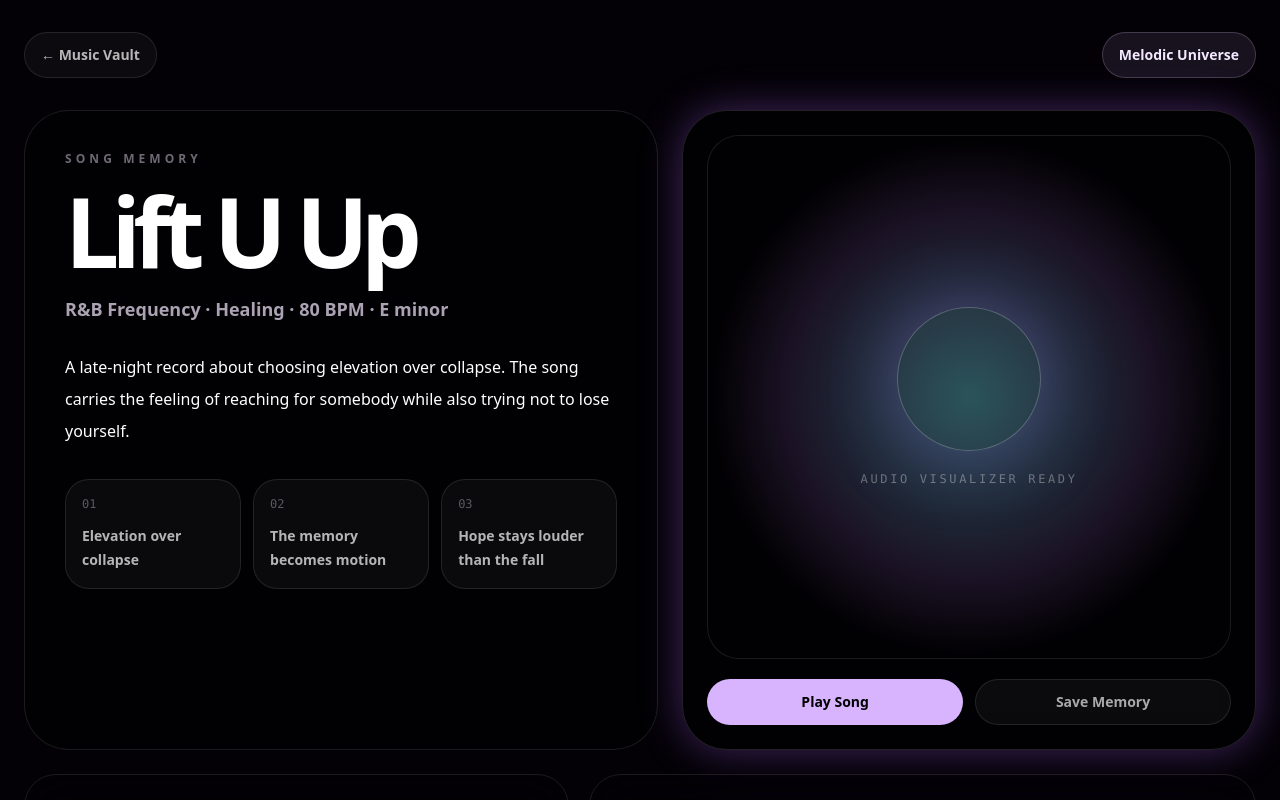
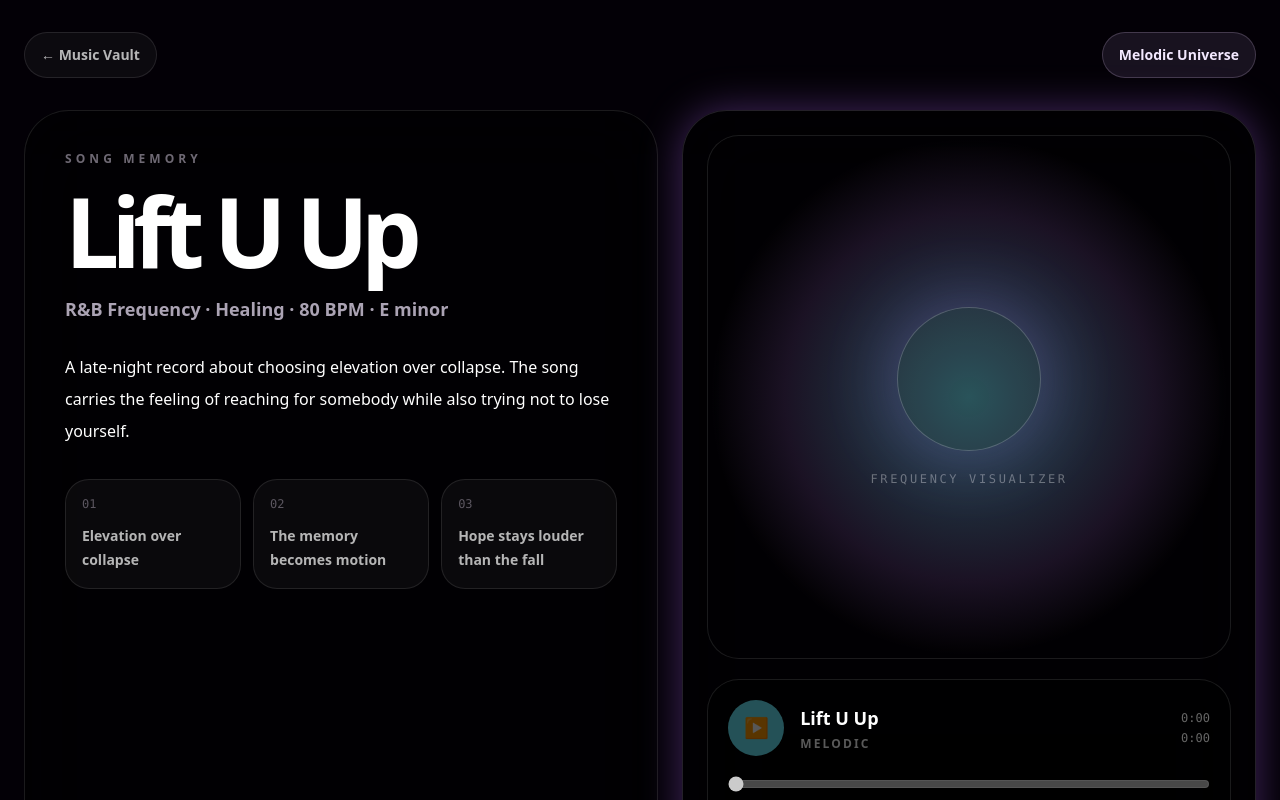
Before and after one commit to thatsmelodic/harmonic-os, a Next.js app: page /worlds/melodic/songs/lift-u-up in a window 1280 px wide. Shown: the top 800 px of the page. Built offline with nearby package versions, Linux system fonts and the light colour scheme.

Commit message:
Connect song pages to Melodic audio player

```diff
--- a/app/worlds/melodic/songs/[slug]/page.tsx
+++ b/app/worlds/melodic/songs/[slug]/page.tsx
@@ -1,12 +1,13 @@
 import Link from 'next/link';
 import { notFound } from 'next/navigation';
+import { MelodicAudioPlayer } from '@/components/worlds/MelodicAudioPlayer';
 
 const songs = {
-  'lift-u-up': { title: 'Lift U Up', type: 'R&B Frequency', mood: 'Healing', bpm: 80, key: 'E minor', story: 'A late-night record about choosing elevation over collapse. The song carries the feeling of reaching for somebody while also trying not to lose yourself.', colors: ['#67e8f9','#c084fc','#fef3c7'], dna: [['Healing',88],['Hope',82],['Pain',61],['Love',74]], lines: ['Elevation over collapse','The memory becomes motion','Hope stays louder than the fall'] },
-  'better-luck-nxt-time': { title: 'Better Luck Nxt Time', type: 'R&B Frequency', mood: 'Distance', bpm: 76, key: 'C# minor', story: 'A reflection on timing, closure, and what could not be forced. It lives between acceptance and the part of you that still wonders what would have happened.', colors: ['#312e81','#7c3aed','#f0abfc'], dna: [['Distance',91],['Reflection',86],['Love',68],['Closure',59]], lines: ['Timing became the villain','Distance kept the receipts','Closure never sounded final'] },
-  'save-the-apology': { title: 'Save The Apology', type: 'R&B Frequency', mood: 'Confession', bpm: 82, key: 'A minor', story: 'An apology that arrives after the damage already became memory. The record sits in the tension between accountability and realizing some doors stay closed.', colors: ['#d8b4fe','#fda4af','#18181b'], dna: [['Regret',92],['Confession',89],['Love',63],['Anger',51]], lines: ['The apology came after the echo','Truth arrived late','Some doors remember the slam'] },
-  'barkin-n-bitin': { title: 'Barkin N Bitin', type: 'Trap Frequency', mood: 'Pressure', bpm: 170, key: 'F minor', story: 'Aggression, confidence, and motion translated into rhythm. This frequency is built to feel like pressure entering the room before the first line lands.', colors: ['#ef4444','#f97316','#111827'], dna: [['Pressure',95],['Confidence',90],['Rage',77],['Motion',84]], lines: ['Pressure got a pulse','Confidence became armor','Every bar lands forward'] },
-  'big-guapo': { title: 'Big Guapo', type: 'Trap Frequency', mood: 'Motion', bpm: 146, key: 'G minor', story: 'A flex record built around momentum, presence, and hunger. It captures the feeling of moving like the destination already belongs to you.', colors: ['#22d3ee','#8b5cf6','#020617'], dna: [['Motion',94],['Hunger',88],['Confidence',86],['Victory',72]], lines: ['Momentum became identity','Presence arrived first','The destination felt familiar'] },
+  'lift-u-up': { title: 'Lift U Up', type: 'R&B Frequency', mood: 'Healing', bpm: 80, key: 'E minor', audioUrl: null, story: 'A late-night record about choosing elevation over collapse. The song carries the feeling of reaching for somebody while also trying not to lose yourself.', colors: ['#67e8f9','#c084fc','#fef3c7'], dna: [['Healing',88],['Hope',82],['Pain',61],['Love',74]], lines: ['Elevation over collapse','The memory becomes motion','Hope stays louder than the fall'] },
+  'better-luck-nxt-time': { title: 'Better Luck Nxt Time', type: 'R&B Frequency', mood: 'Distance', bpm: 76, key: 'C# minor', audioUrl: null, story: 'A reflection on timing, closure, and what could not be forced. It lives between acceptance and the part of you that still wonders what would have happened.', colors: ['#312e81','#7c3aed','#f0abfc'], dna: [['Distance',91],['Reflection',86],['Love',68],['Closure',59]], lines: ['Timing became the villain','Distance kept the receipts','Closure never sounded final'] },
+  'save-the-apology': { title: 'Save The Apology', type: 'R&B Frequency', mood: 'Confession', bpm: 82, key: 'A minor', audioUrl: null, story: 'An apology that arrives after the damage already became memory. The record sits in the tension between accountability and realizing some doors stay closed.', colors: ['#d8b4fe','#fda4af','#18181b'], dna: [['Regret',92],['Confession',89],['Love',63],['Anger',51]], lines: ['The apology came after the echo','Truth arrived late','Some doors remember the slam'] },
+  'barkin-n-bitin': { title: 'Barkin N Bitin', type: 'Trap Frequency', mood: 'Pressure', bpm: 170, key: 'F minor', audioUrl: null, story: 'Aggression, confidence, and motion translated into rhythm. This frequency is built to feel like pressure entering the room before the first line lands.', colors: ['#ef4444','#f97316','#111827'], dna: [['Pressure',95],['Confidence',90],['Rage',77],['Motion',84]], lines: ['Pressure got a pulse','Confidence became armor','Every bar lands forward'] },
+  'big-guapo': { title: 'Big Guapo', type: 'Trap Frequency', mood: 'Motion', bpm: 146, key: 'G minor', audioUrl: null, story: 'A flex record built around momentum, presence, and hunger. It captures the feeling of moving like the destination already belongs to you.', colors: ['#22d3ee','#8b5cf6','#020617'], dna: [['Motion',94],['Hunger',88],['Confidence',86],['Victory',72]], lines: ['Momentum became identity','Presence arrived first','The destination felt familiar'] },
 } as const;
 
 type SongSlug = keyof typeof songs;
@@ -35,8 +36,9 @@ export default async function MelodicSongPage({ params }: { params: Promise<{ sl
           </article>
 
           <aside className="rounded-[2.8rem] border border-purple-200/15 bg-black/50 p-6 shadow-purple-glow backdrop-blur-2xl">
-            <div className="grid aspect-square place-items-center rounded-[2rem] border border-white/10" style={{ background: `radial-gradient(circle, ${song.colors[0]}55, ${song.colors[1]}22 50%, transparent 70%)` }}><div className="text-center"><div className="mx-auto h-36 w-36 rounded-full border border-purple-100/25 bg-white/[.04] shadow-[0_0_80px_rgba(183,108,255,.35)]" /><p className="mt-5 font-mono text-xs uppercase tracking-[.22em] text-white/35">Audio visualizer ready</p></div></div>
-            <div className="mt-5 grid grid-cols-2 gap-3"><button className="rounded-full bg-purple-300 px-4 py-3 text-sm font-black text-black">Play Song</button><button className="rounded-full border border-white/10 bg-white/[.04] px-4 py-3 text-sm font-black text-white/65">Save Memory</button></div>
+            <div className="grid aspect-square place-items-center rounded-[2rem] border border-white/10" style={{ background: `radial-gradient(circle, ${song.colors[0]}55, ${song.colors[1]}22 50%, transparent 70%)` }}><div className="text-center"><div className="mx-auto h-36 w-36 animate-pulse rounded-full border border-purple-100/25 bg-white/[.04] shadow-[0_0_80px_rgba(183,108,255,.35)]" /><p className="mt-5 font-mono text-xs uppercase tracking-[.22em] text-white/35">Frequency visualizer</p></div></div>
+            <div className="mt-5"><MelodicAudioPlayer title={song.title} src={song.audioUrl} accent={song.colors[0]} /></div>
+            <button className="mt-3 w-full rounded-full border border-white/10 bg-white/[.04] px-4 py-3 text-sm font-black text-white/65">Save Memory</button>
           </aside>
         </section>
 
```
